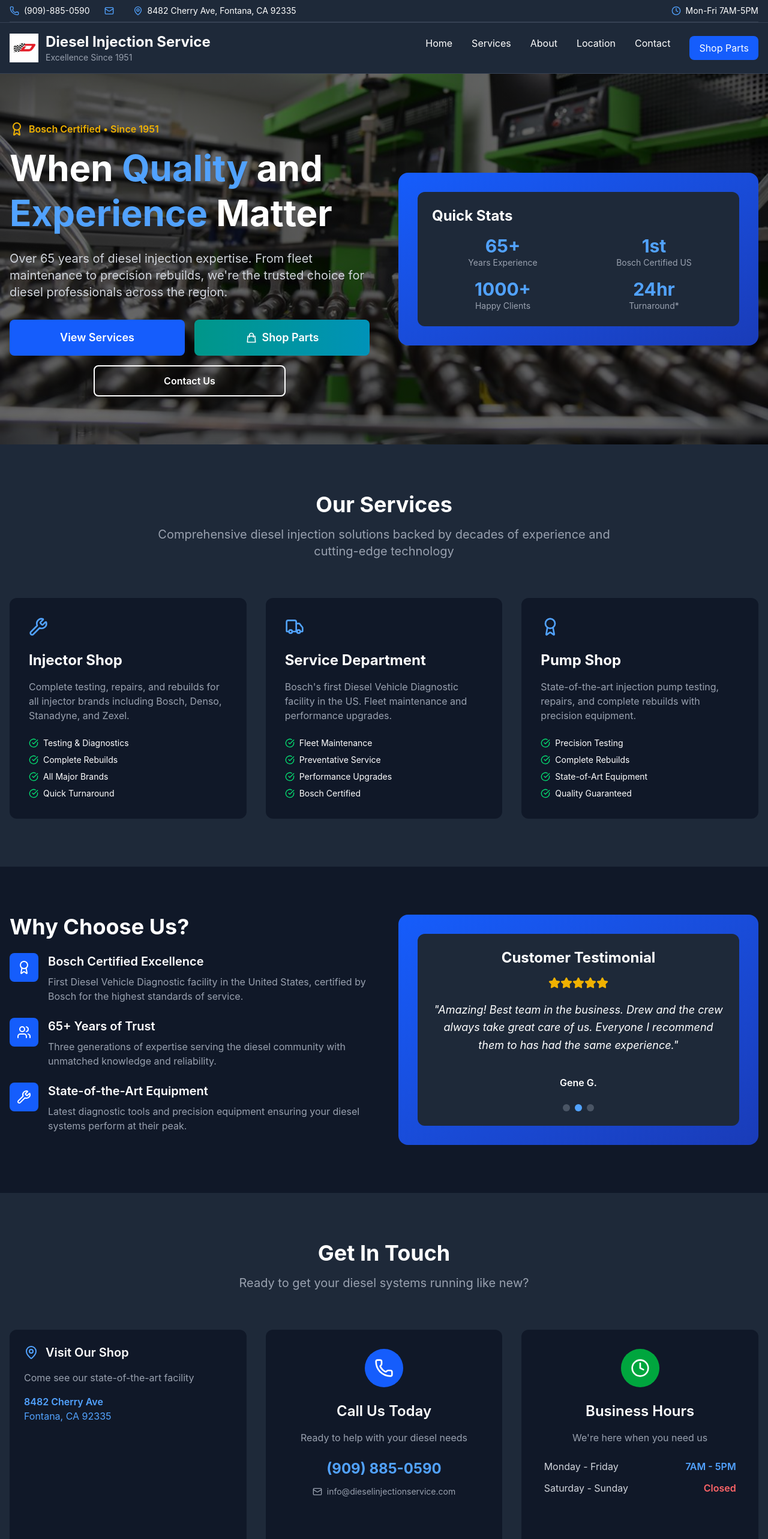
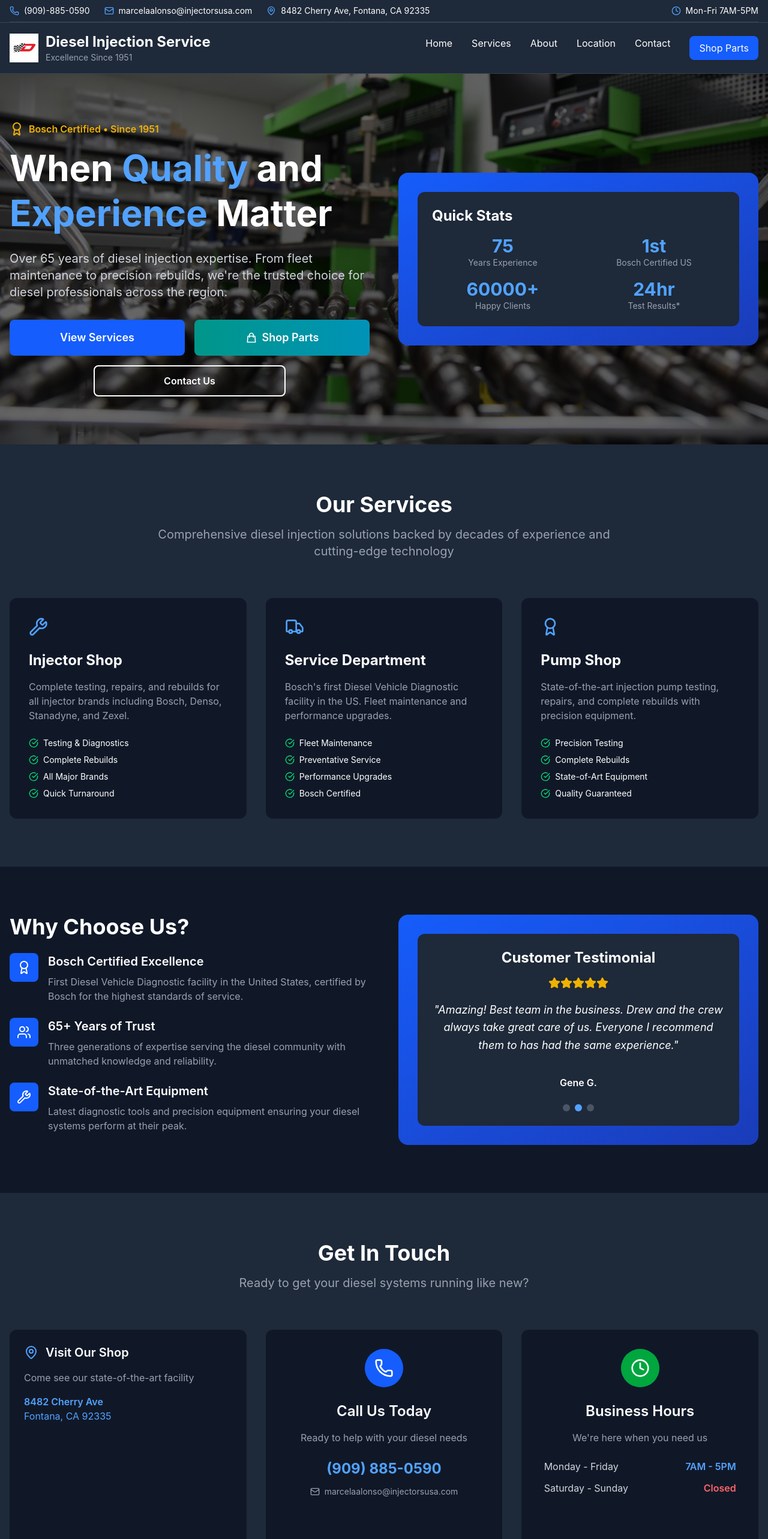
Before and after one commit to diesel-injection-service/diesel-injection-service, a React (Vite) app: page / in a window 1280 px wide. Shown: the top 2566 px of the page at 60% size. Built offline with nearby package versions, Linux system fonts and the light colour scheme; grey boxes are pictures that could not be loaded.

Commit message:
info updated

```diff
--- a/src/components/Contact.jsx
+++ b/src/components/Contact.jsx
@@ -65,7 +65,7 @@
                 <div className="text-sm text-gray-400">
                   <div className="flex items-center justify-center space-x-2 mb-2">
                     <Mail className="w-4 h-4" />
-                    <span>info@dieselinjectionservice.com</span>
+                    <span>marcelaalonso@injectorsusa.com</span>
                   </div>
                 </div>
               </div>
--- a/src/components/Footer.jsx
+++ b/src/components/Footer.jsx
@@ -63,8 +63,8 @@
               </li>
               <li className="flex items-center space-x-2">
                 <Mail className="w-4 h-4 text-blue-400" />
-                <a href="mailto:info@dieselinjectionservice.com" className="hover:text-blue-400 transition-colors">
-                  amarshall@disinjection.com
+                <a href="mailto:marcelaalonso@injectorsusa.com" className="hover:text-blue-400 transition-colors">
+                  marcelaalonso@injectorsusa.com
                 </a>
               </li>
               <li className="flex items-start space-x-2">
--- a/src/components/Header.jsx
+++ b/src/components/Header.jsx
@@ -20,7 +20,7 @@
                             {/* Email Container */}
                             <div className="flex items-center space-x-2">
                                 <Mail className="w-4 h-4 text-blue-400" />
-                                <span></span>
+                                <span>marcelaalonso@injectorsusa.com</span>
                             </div>
                             {/* Address Container */}
                             <div className="flex items-center space-x-2">
--- a/src/components/Hero.jsx
+++ b/src/components/Hero.jsx
@@ -67,7 +67,7 @@
                                 <h3 className="text-2xl font-bold mb-4">Quick Stats</h3>
                                 <div className="grid grid-cols-2 gap-4">
                                     <div className="text-center">
-                                        <div className="text-3xl font-bold text-blue-400">65+</div>
+                                        <div className="text-3xl font-bold text-blue-400">75</div>
                                         <div className="text-sm text-gray-400">Years Experience</div>
                                     </div>
                                     <div className="text-center">
@@ -75,12 +75,12 @@
                                         <div className="text-sm text-gray-400">Bosch Certified US</div>
                                     </div>
                                     <div className="text-center">
-                                        <div className="text-3xl font-bold text-blue-400">1000+</div>
+                                        <div className="text-3xl font-bold text-blue-400">60000+</div>
                                         <div className="text-sm text-gray-400">Happy Clients</div>
                                     </div>
                                     <div className="text-center">
                                         <div className="text-3xl font-bold text-blue-400">24hr</div>
-                                        <div className="text-sm text-gray-400">Turnaround*</div>
+                                        <div className="text-sm text-gray-400">Test Results*</div>
                                     </div>
                                 </div>
                             </div>
```
